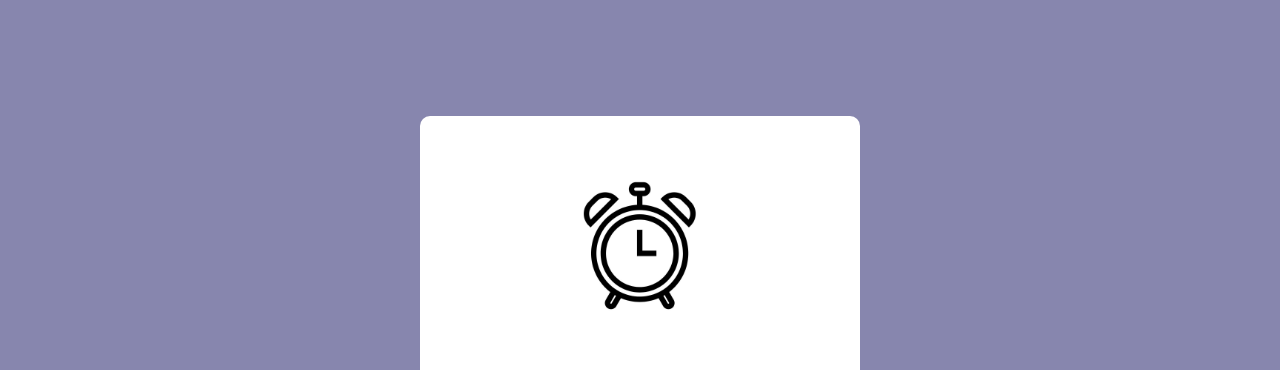
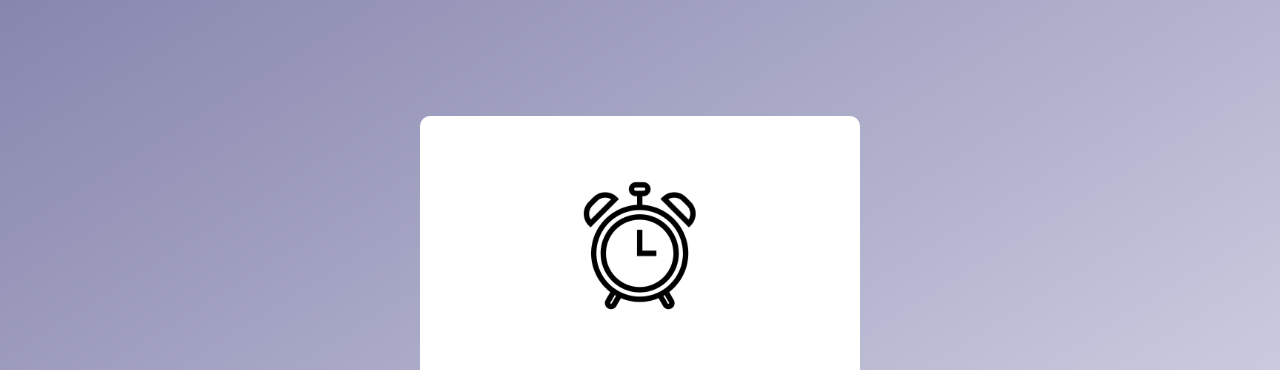
Before and after one commit to GBK8129/PersonalAlarm, a plain HTML site: page index.html in a window 1280 px wide. Shown: the top 370 px of the page. Drawn offline with Linux system fonts and the light colour scheme.

Commit message:
Background altered

```diff
--- a/style.css
+++ b/style.css
@@ -12,6 +12,7 @@ body, .Alarm, .Content{
 body{
     min-height: 100vh;
     background: #8786AE;
+    background-image: linear-gradient(to bottom right, #8786AE, #E3E3F1);
     justify-content: center;
 }
 .Alarm{
```
